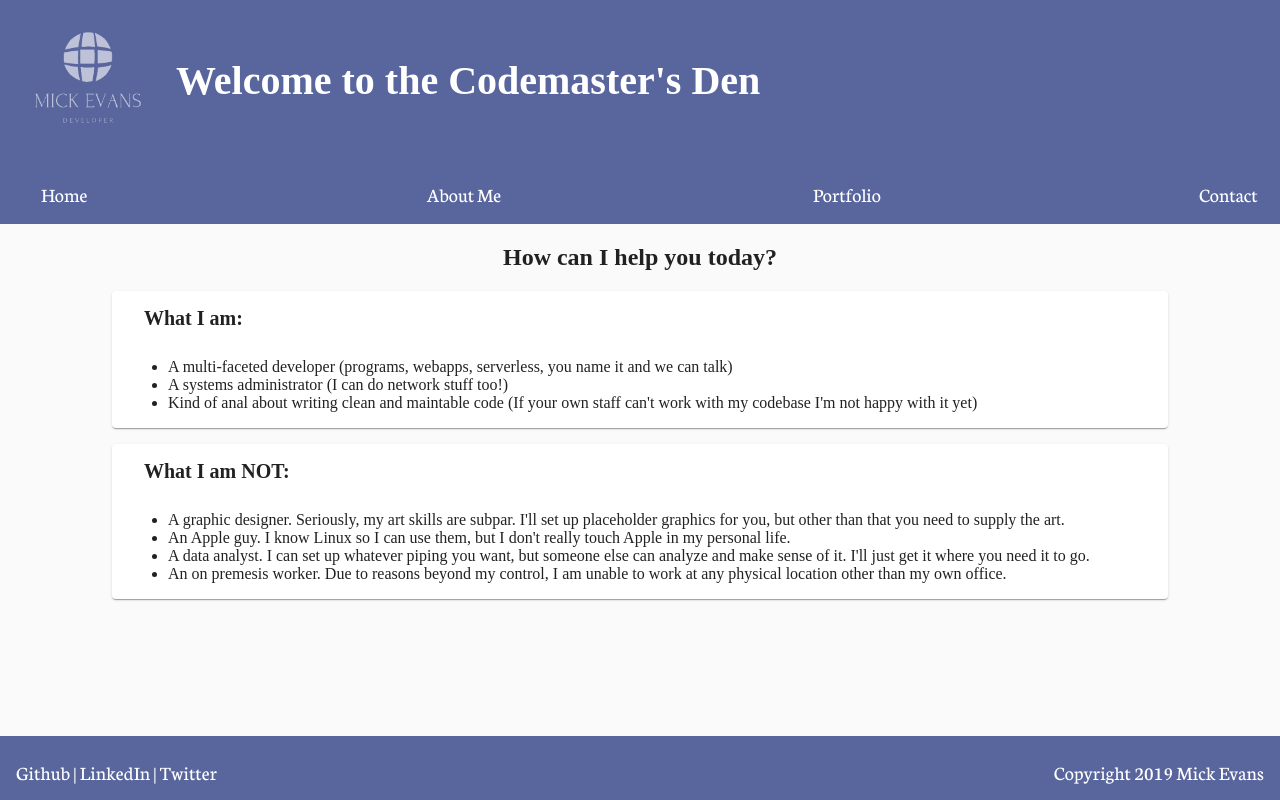
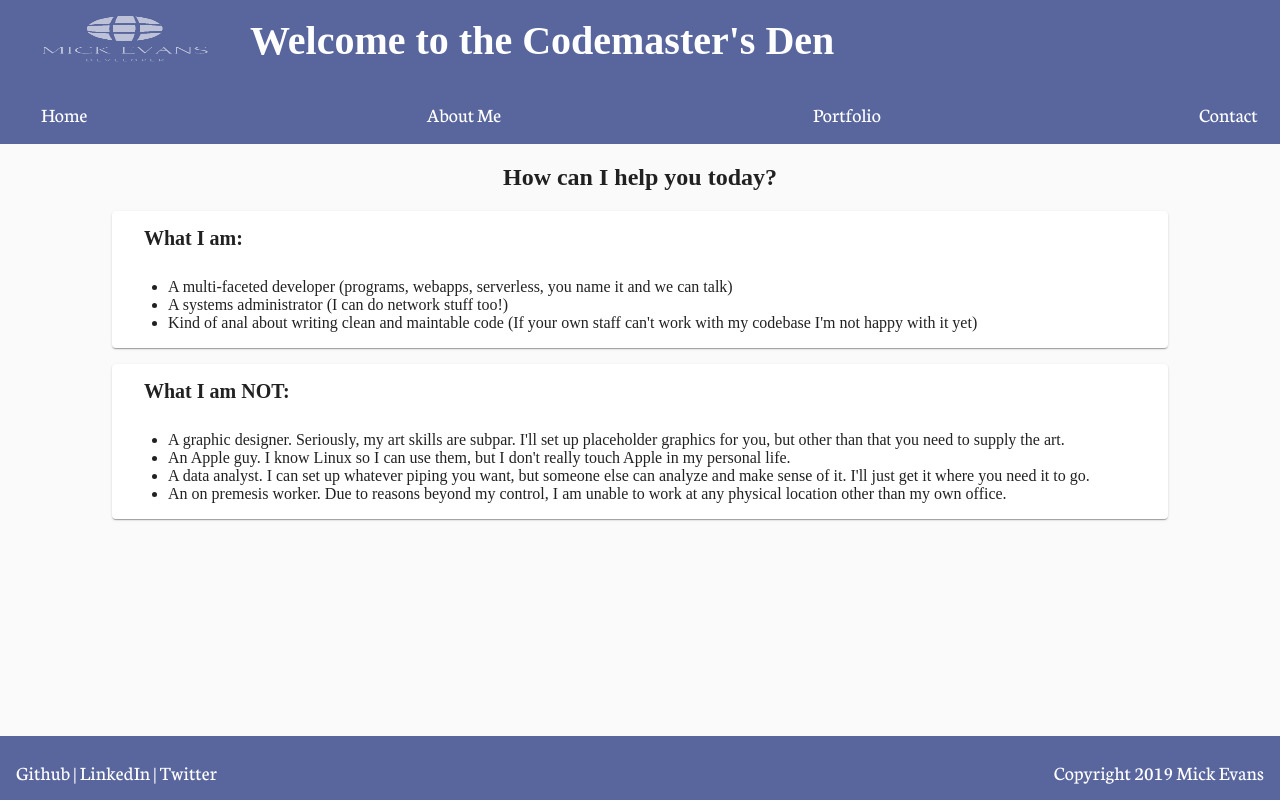
Before and after one commit to codemastermick/devPortfolio, an Angular app: page /home in a window 1280 px wide. Shown: the top 800 px of the page. Built offline with nearby package versions, Linux system fonts and the light colour scheme.

Commit message:
feat: fit logo beside app title

```diff
--- a/src/app/app.component.html
+++ b/src/app/app.component.html
@@ -1,6 +1,6 @@
 <div class="container" fxLayout="column">
   <div class="logoHolder">
-    <img src="../assets/img/logo_trans.png" alt="site logo" class="logo">
+    <img src="../assets/img/logo_trans.png" alt="site logo" class="logo" width="250px">
     <h1>
       {{ title }}
     </h1>
--- a/src/app/app.component.scss
+++ b/src/app/app.component.scss
@@ -4,7 +4,7 @@
 }
 
 .container > .logoHolder {
-  // max-height: 11%;
+  max-height: 10vh;
   display: flex;
 }
 
@@ -21,10 +21,12 @@
 }
 
 .container > .logoHolder > .logo {
-  max-height: 20vh;
-  margin-left: 0.5em;
-  margin-right: 0.5em;
-  border-radius: 50%;
+  // max-height: 100%;
+  // margin-left: 0.5em;
+  // margin-right: 0.5em;
+  // border-radius: 50%;
+  // width: 250px;
+  // height: 250px;
 }
 
 mat-sidenav-container,
```
